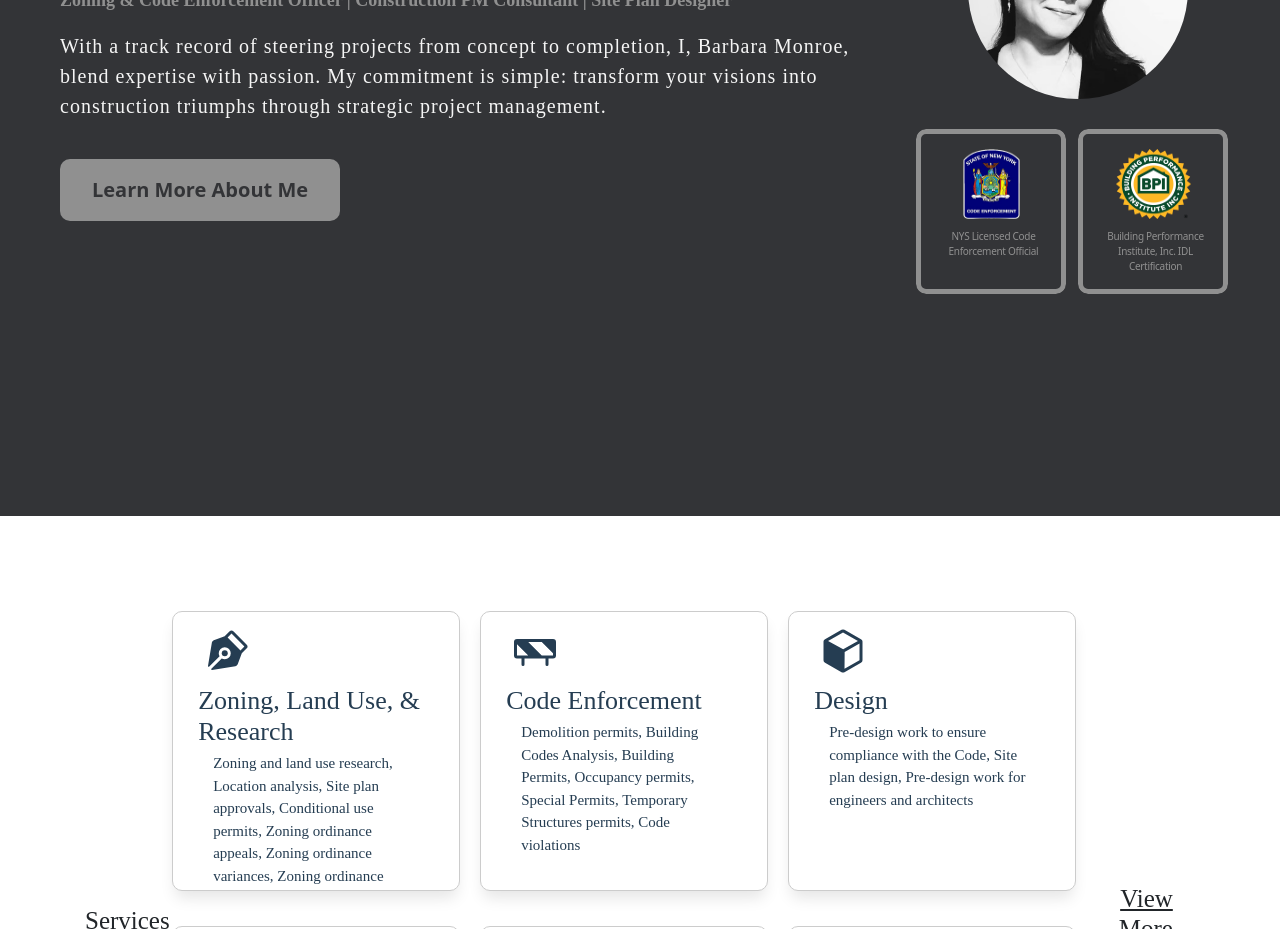
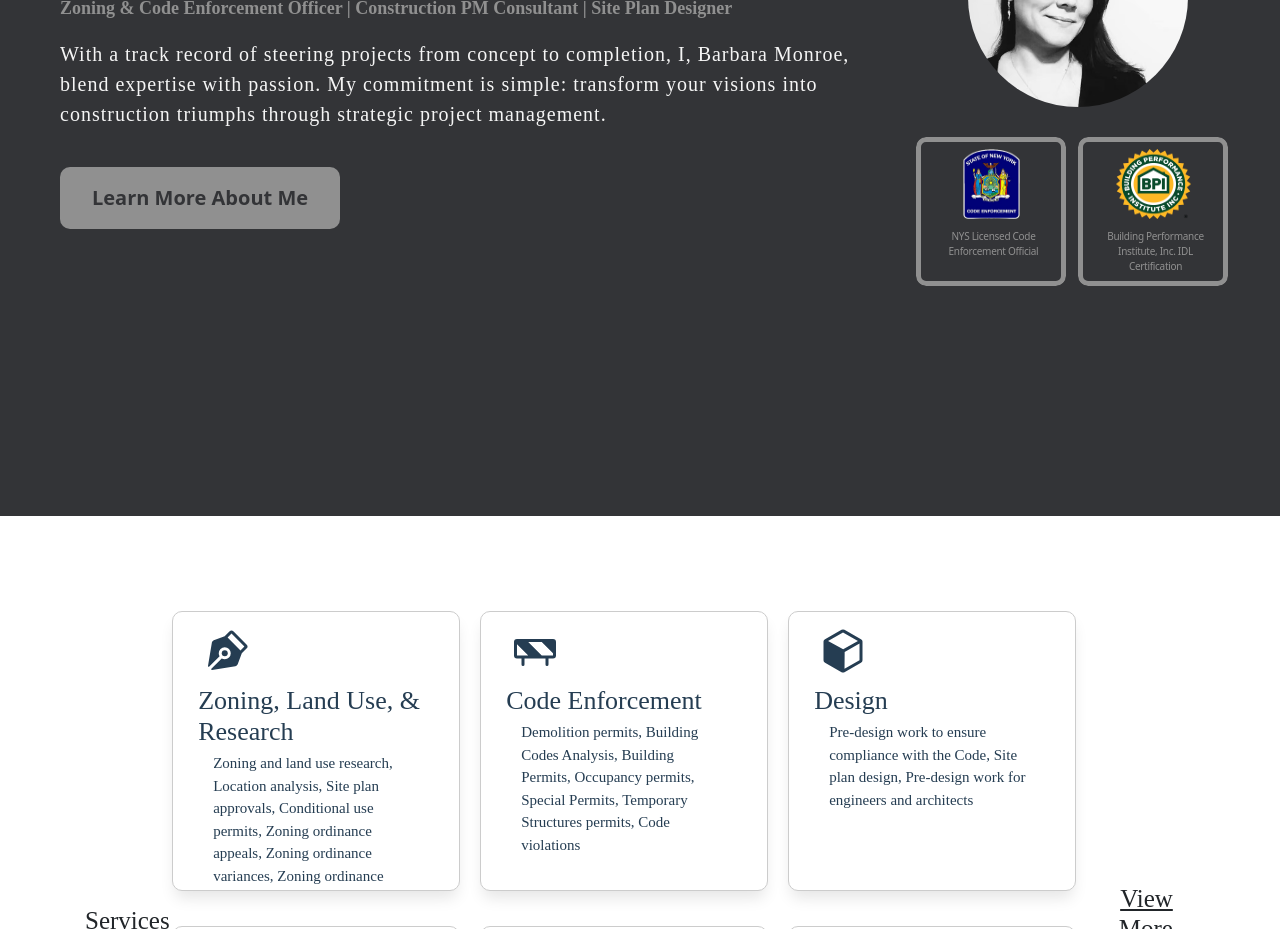
Before and after one commit to Caleb-Rogers/bmonroe-consulting, a Next.js app: page / in a window 1280 px wide. Shown: the part 1180-2109 px from the top of the page. Built offline with nearby package versions, Linux system fonts and the light colour scheme.

Commit message:
Icon Padding

```diff
--- a/src/components/AboutSection/AboutSection.css
+++ b/src/components/AboutSection/AboutSection.css
@@ -93,7 +93,7 @@
   display: flex;
   align-items: center;
   flex-direction: column;
-  padding: 2rem;
+  padding: 1.2rem;
   width: 150px;
   height: auto;
   border: 9px;
```
